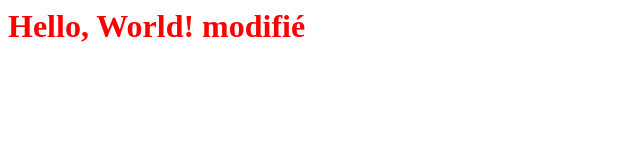
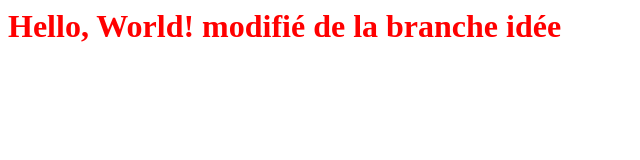
Before and after one commit to eya-bgh/TpGit, a plain HTML site: page index.html in a window 1280 px wide. Shown: the whole page, without its empty margins (0-640 px from the left). Drawn offline with Linux system fonts and the light colour scheme.

Commit message:
third commit

```diff
--- a/index.html
+++ b/index.html
@@ -1 +1 @@
-<html><head><link rel='stylesheet' type='text/css' href='style.css'></head><body><h1>Hello, World! modifié</h1></body></html>
+<html><head><link rel='stylesheet' type='text/css' href='style.css'></head><body><h1>Hello, World! modifié de la branche idée</h1></body></html>
```
Also changed, not shown: idee1.txt (added).
